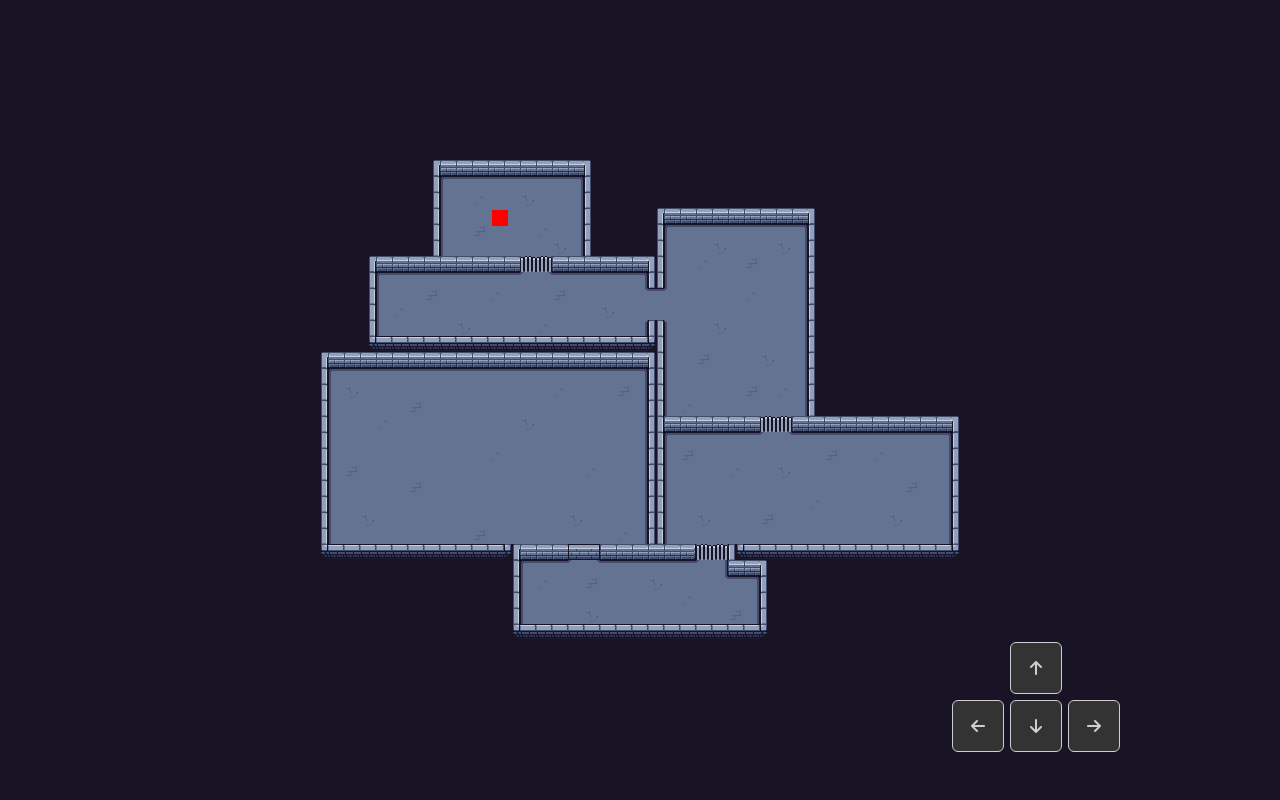
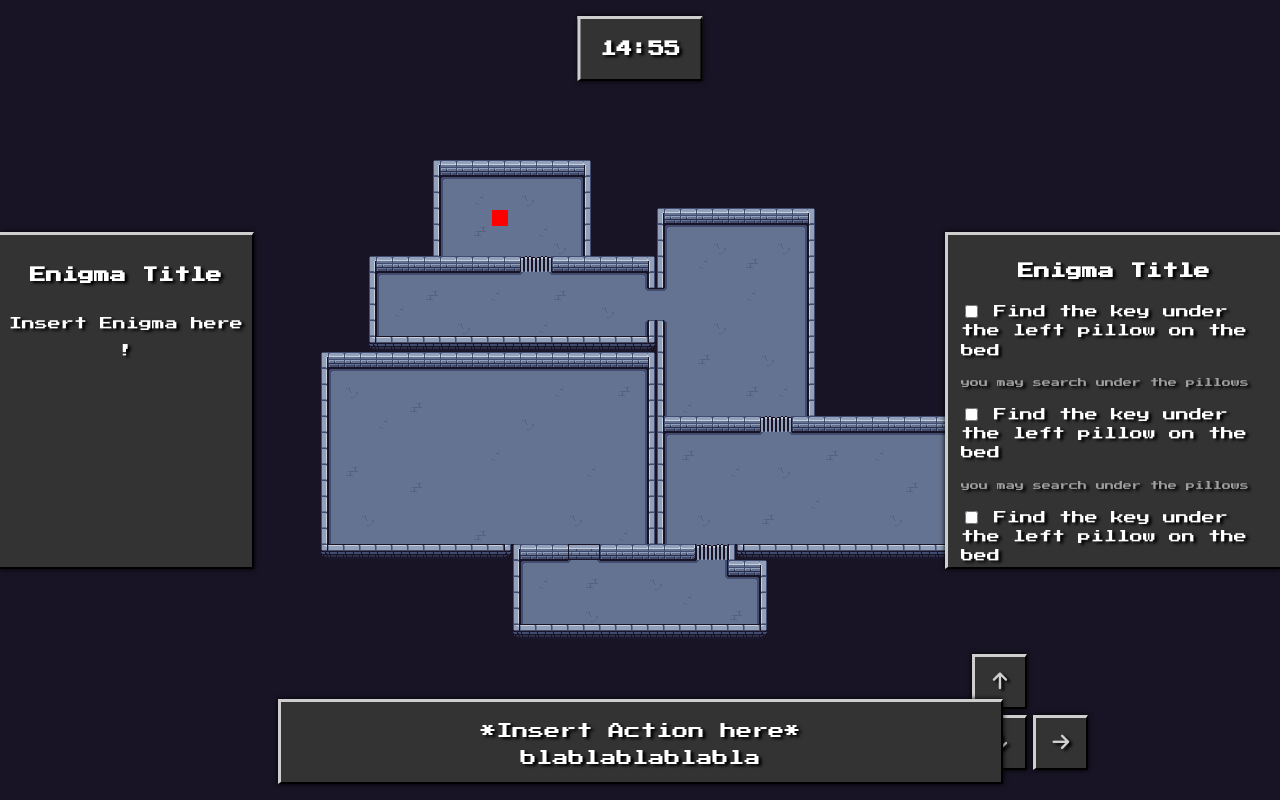
Before and after one commit to d3vex/escape-game-js, a website: page game.html in a window 1280 px wide. Drawn offline with Linux system fonts and the light colour scheme.

Commit message:
feature(GUI) :
Add countdown timer functionality to the GUI
Add Basic ATH version

- Implemented a startTimer function that initializes a countdown timer.
- The timer displays remaining time in MM:SS format and updates every second.
- Added a message display when the timer reaches zero.
- Initialized the timer for a duration of 15 minutes in the GUI.
- Added enigmaBox, questBox (checkbox for Goal to achieve the enigma completion), interactBox,

```diff
--- a/game.html
+++ b/game.html
@@ -6,6 +6,7 @@
   <meta name="viewport" content="width=device-width, initial-scale=1.0" />
   <script type="module" src="./static/scripts/main.js"></script>
   <script type="module" src="./static/scripts/GUI/arrowsInputHoverEffect.js"></script>
+  <script type="module" src="./static/scripts/GUI/startTimer.js"></script>
   <link rel="stylesheet" href="./static/css/style.css"></link>
   <title>Game</title>
 </head>
@@ -16,6 +17,8 @@
   <div id="board"></div>
   <div id="player"></div>
 </div>
+
+<div class="timer"></div>
 
 <div class="wrapper">
 
@@ -31,5 +34,49 @@
 
 </div>
 
+<div class="interactBox">
+  <p>
+    *Insert Action here*
+  <br>
+    blablablablabla
+  </p>
+</div>
+
+<div class="enigmaBox">
+  <h4>
+    Enigma Title
+  </h4>
+  <p>
+    Insert Enigma here !
+  </p>
+</div>
+
+<div class="questBox">
+  <h4>
+    Enigma Title
+  </h4>
+  <p>
+    <input type="checkbox">
+    Find the key under the left pillow on the bed
+  </p>
+    <p class="clue">
+    you may search under the pillows
+    </p>
+  <p>
+    <input type="checkbox">
+    Find the key under the left pillow on the bed
+  </p>
+  <p class="clue">
+    you may search under the pillows
+    </p>
+  <p>
+    <input type="checkbox">
+    Find the key under the left pillow on the bed
+  </p>
+  <p class="clue">
+    you may search under the pillows
+    </p>
+</div>
+
 </body>
 </html>
--- a/static/css/style.css
+++ b/static/css/style.css
@@ -1,6 +1,15 @@
 @import url("https://cdnjs.cloudflare.com/ajax/libs/font-awesome/6.7.2/css/all.min.css");
+@import url("/static/assets/fonts/PressStart2P-Regular.ttf");
+@font-face {
+  font-family: PressStart;
+  src: url("/static/assets/fonts/PressStart2P-Regular.ttf");
+  font-weight: 400;
+  font-style: normal;
+}
 
 body {
+  font-family: 'PressStart';
+  text-shadow: #000000 3px 2px 3px;
   background-color: #181425;
   margin: 0;
   padding: 0;
@@ -28,8 +37,8 @@ body {
   flex-direction: column;
   gap: 6px;
   position: absolute;
-    bottom: 3rem;
-    right: 10rem;
+  bottom: 1.9rem;
+  right: 12rem;
   }
 
 .wrapper .top, .wrapper .bottom {
@@ -40,12 +49,14 @@ body {
   }
 
 .wrapper .square {
+  box-shadow: 0 0 5px black;
   align-items: center;
   justify-content: center;
   height: 50px;
   width: 50px;
-    border: 1px solid #cecece;
-    border-radius: 6px;
+  border: 3px solid #cecece;
+  border-right: 2px solid #000;
+  border-bottom: 2px solid #000;
   display: flex;
   background-color: #333;
   color: #fff;
@@ -55,6 +66,7 @@ body {
 
 .wrapper .square i {
   color: #cecece;
+  font-size: larger;
   transition: color 0.3s ease;
   }
 
@@ -72,3 +84,96 @@ body {
   transform: scale(1.2);
   backdrop-filter: blur(4px);
   }
+
+  .timer {
+    position: absolute;
+    top: 1rem;
+    left: 50%;
+    transform: translateX(-50%);
+    display: flex;
+    justify-content: center;
+    align-items: center;
+    height: 60px;
+    width: 120px;
+    border: 3px solid #cecece;
+    border-right: 2px solid #000;
+    border-bottom: 2px solid #000;
+    background-color: #333;
+    color: #fff;
+    font-size: 1rem;
+    font-weight: bold;
+    text-align: center;
+    box-shadow: 0 0 5px black;
+    transition: background-color 0.3s ease, transform 0.3s ease;
+  }
+
+  .timer.active {
+    background-color: #64729275;
+    transform: scale(1.1);
+    backdrop-filter: blur(4px);
+  }
+
+  .interactBox {
+    color: #fff;
+    text-align: center;
+    line-height: 1.7rem;
+    position: absolute;
+    bottom: 1rem;
+    height: 5rem;
+    width: 45rem;
+    background-color: #333;
+    border: 3px solid #cecece;
+    border-right: 2px solid #000;
+    border-bottom: 2px solid #000;
+    box-shadow: 0 0 5px black;
+  }
+
+  .enigmaBox {
+    color: #fff;
+    text-align: center;
+    line-height: 1.7rem;
+    position: absolute;
+    padding: 6px;
+    left: 0;
+    height: 20rem;
+    width: 15rem;
+    background-color: #333;
+    border: 3px solid #cecece;
+    border-left: none;
+    border-right: 2px solid #000;
+    border-bottom: 2px solid #000;
+    box-shadow: 0 0 5px black;
+  }
+
+  .enigmaBox p, .questBox p {
+    font-size: small;
+  }
+
+  .questBox p {
+    text-align: left;
+    padding-left: 7px;
+  }
+
+  .questBox {
+    overflow-y: scroll;
+    scroll-behavior: smooth;
+    scrollbar-width: thin;
+    color: #fff;
+    text-align: center;
+    line-height: 1.2rem;
+    position: absolute;
+    padding: 6px;
+    right: 0;
+    height: 20rem;
+    width: 20rem;
+    background-color: #333;
+    border: 3px solid #cecece;
+    border-right: none;
+    border-bottom: 2px solid #000;
+    box-shadow: 0 0 5px black;
+  }
+
+  .clue {
+    font-size: xx-small !important;
+    color: #a0a0a0;
+  }
--- /dev/null
+++ b/static/scripts/GUI/startTimer.js
@@ -0,0 +1,28 @@
+function startTimer(durationInMinutes, displayElement) {
+
+    let remainingTime = durationInMinutes * 60; // Seconds to Minutes conversion
+
+    function updateTimer() {
+        const minutes = Math.floor(remainingTime / 60);
+        const seconds = remainingTime % 60;
+
+        // Time Format (ex: 14:59)
+        displayElement.textContent =
+        `${minutes.toString().padStart(2, '0')}:${seconds.toString().padStart(2, '0')}`;
+
+        if (remainingTime > 0) {
+            remainingTime--;
+        } else {
+            clearInterval(timerInterval); //Stop when arrived at 0
+            displayElement.textContent = "Time's up!";
+        }
+    }
+
+    // Update timer every seconds
+    const timerInterval = setInterval(updateTimer, 1000);
+    updateTimer();
+}
+
+// Timer initialised
+const timerElement = document.querySelector('.timer');
+startTimer(15, timerElement); // 15 minutes
```
Also changed, not shown: static/assets/fonts/PressStart2P-Regular.ttf (added). Lines whose indentation alone changed are shown as unchanged.
